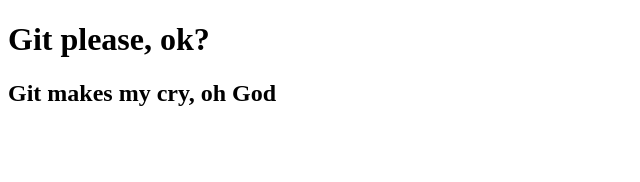
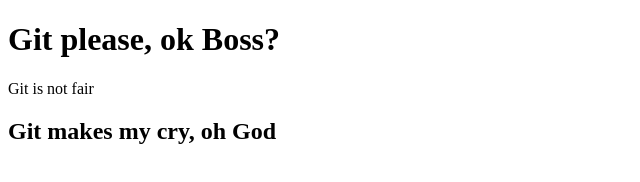
Before and after one commit to Wojciech1984/learning-git, a plain HTML site: page index.html in a window 1280 px wide. Shown: the whole page, without its empty margins (0-640 px from the left). Drawn offline with nearby package versions, Linux system fonts and the light colour scheme; files that its build step writes are made by us from their sources.

Commit message:
Change h1 and addparagraph

```diff
--- a/index.html
+++ b/index.html
@@ -6,7 +6,8 @@
     <title>Git is not git, really!</title>
   </head>
   <body>
-  	<h1>Git please, ok?</h1>
+  	<h1>Git please, ok Boss?</h1>
+  	<p>Git is not fair</p>
   	<h2>Git makes my cry, oh God</h2>
   </body>
 </html>
```
